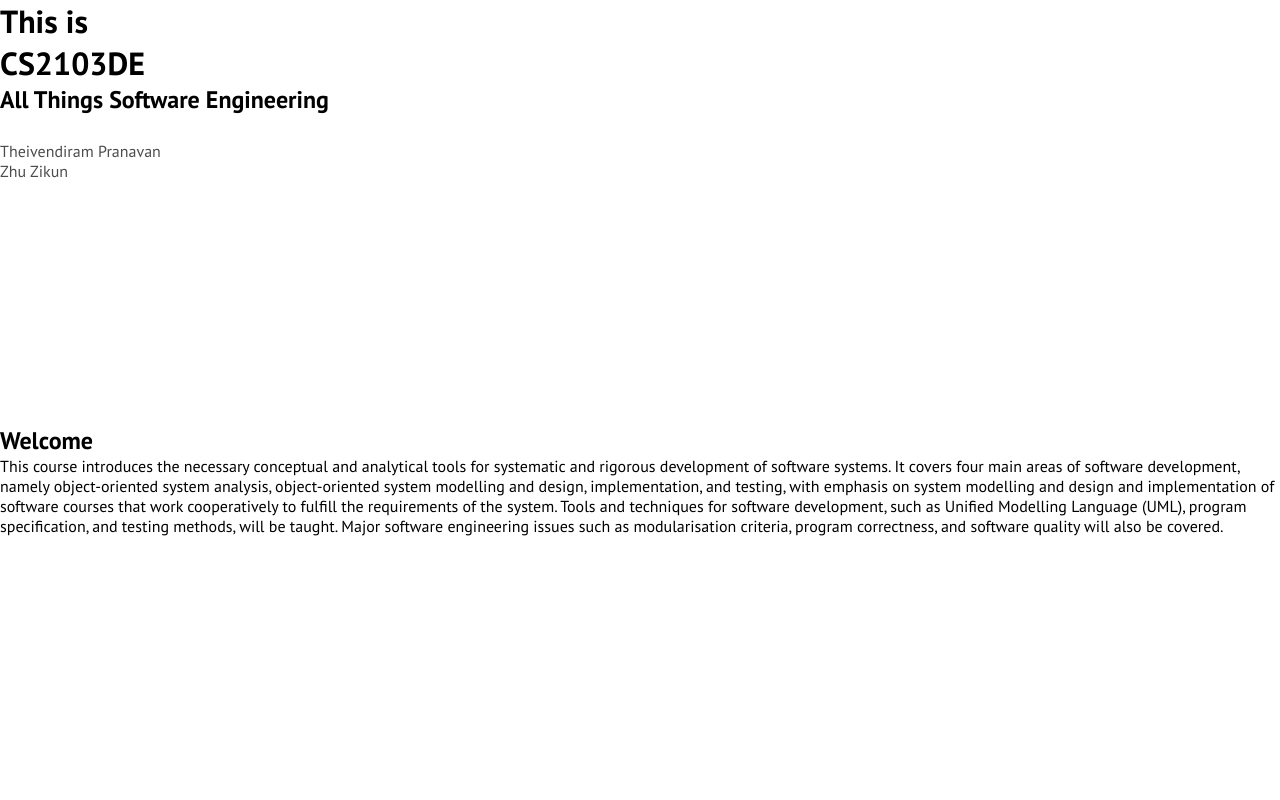
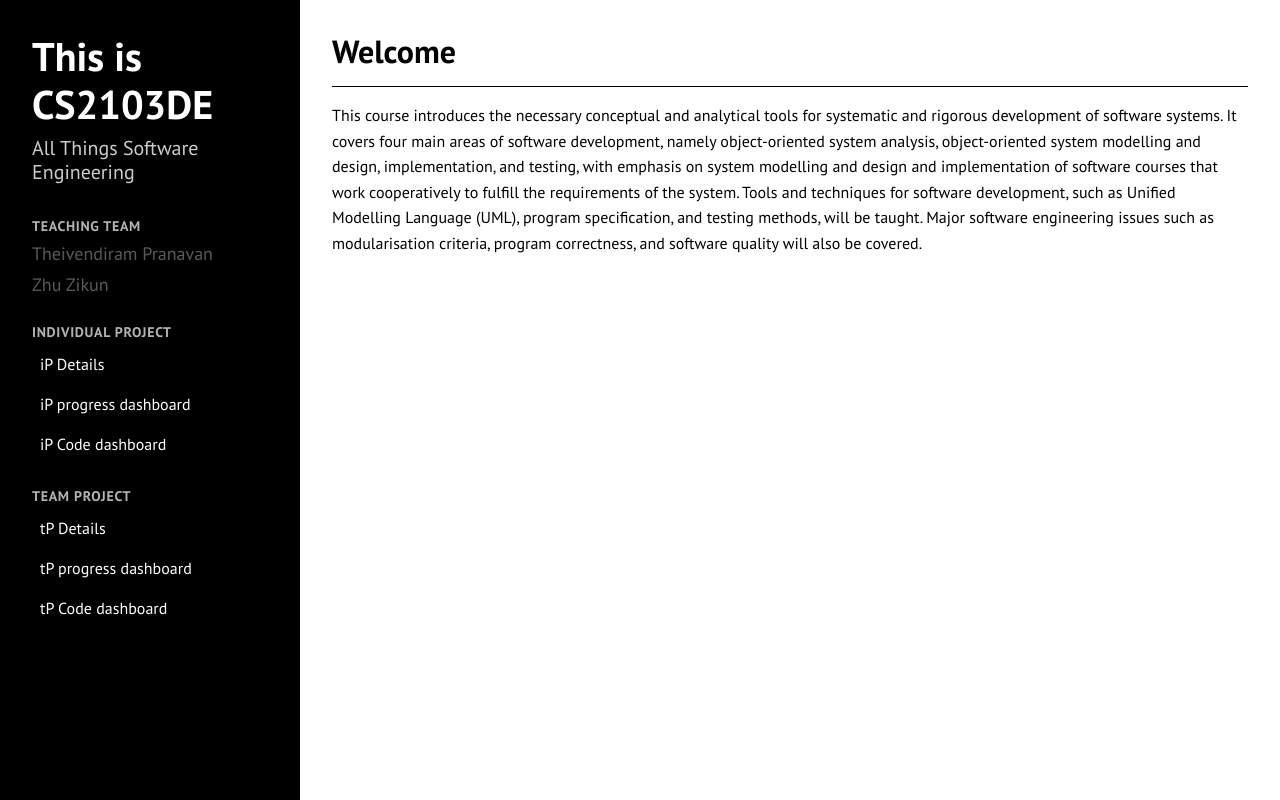
Before and after one commit to nus-cs2103de-ay2425s2/nus-cs2103de-ay2425s2.github.io, a React (Vite) app: page / in a window 1280 px wide. Built offline with nearby package versions, Linux system fonts and the light colour scheme.

Commit message:
fix: add iOS-specific properties to prevent the white highlight rectangle

```diff
--- a/src/index.css
+++ b/src/index.css
@@ -1,66 +1,78 @@
 @import url('https://fonts.googleapis.com/css2?family=PT+Sans:wght@400;700&display=swap');
 
+@tailwind base;
+@tailwind components;
+@tailwind utilities;
+
 /* Base styles */
-:root {
-  font-family: "PT Sans", sans-serif;
+@layer base {
+  html, body, #root {
+    @apply h-screen w-screen font-['PT_Sans'] antialiased;
+    text-size-adjust: 100%;
     -webkit-tap-highlight-color: transparent;
+    -webkit-touch-callout: none;
+  }
 }
 
-* {
-  margin: 0;
-  padding: 0;
-  box-sizing: border-box;
+/* Component styles */
+@layer components {
+  /* Simple scale hover effect */
+  .scale-hover {
+    @apply relative transition-transform duration-300 ease-out cursor-pointer;
+  }
+
+  .scale-hover:hover {
+    @apply transform scale-[1.02];
+  }
+
+  /* Navigation components */
+  .nav-section {
+    @apply relative overflow-hidden transition-all duration-300;
+    -webkit-tap-highlight-color: transparent;
     -webkit-touch-callout: none;
   }
 
-a {
-  -webkit-tap-highlight-color: transparent;
-  -webkit-user-select: none;
-  -webkit-touch-callout: none;
-  color: inherit;
-  text-decoration: none;
+  .nav-section::before {
+    @apply content-[''] absolute inset-0 opacity-0 transition-opacity duration-300;
+    background: linear-gradient(120deg, transparent, rgba(255, 255, 255, 0.05), transparent);
+  }
+
+  .nav-section:hover::before {
+    @apply opacity-100;
   }
 
   .nav-link {
-  display: block;
-  padding: 0.375rem 0.5rem;
-  color: rgba(255, 255, 255, 0.7);
-  transition: color 0.15s ease-in-out;
-  position: relative;
-}
-
-.nav-link:hover {
-  color: rgba(255, 255, 255, 1);
+    @apply relative flex items-center px-2 py-1.5 rounded-l-md overflow-hidden
+           transition-all duration-300 ease-out hover:-translate-x-1;
+    -webkit-tap-highlight-color: transparent;
+    -webkit-touch-callout: none;
   }
 
   .nav-link::before {
-  content: "";
-  position: absolute;
-  left: 0;
-  top: 0;
-  bottom: 0;
-  width: 0.25rem;
-  background-color: transparent;
-  transition: background-color 0.15s ease-in-out;
+    @apply content-[''] absolute left-0 w-0.5 h-0 bg-white/30
+           transition-all duration-300 rounded-l;
   }
 
   .nav-link:hover::before {
-  background-color: rgba(255, 255, 255, 0.5);
+    @apply h-full;
   }
 
-.section-header {
-  font-size: 14px;
-  font-weight: bold;
-  text-transform: uppercase;
-  color: rgba(255, 255, 255, 0.7);
-  margin-bottom: 0.5rem;
+  .nav-link::after {
+    @apply content-[''] absolute inset-0 opacity-0 transition-opacity duration-300 rounded-l-md;
+    background: linear-gradient(90deg, rgba(255, 255, 255, 0.05) 0%, transparent 100%);
   }
 
-.text-glow {
-  opacity: 0.7;
-  transition: opacity 0.15s ease-in-out;
+  .nav-link:hover::after {
+    @apply opacity-100;
   }
 
-.text-glow:hover {
-  opacity: 1;
+  /* Text effects */
+  .text-glow {
+    @apply transition-all duration-300 opacity-70 hover:opacity-100;
   }
+
+  /* Section headers */
+  .section-header {
+    @apply text-white/70 font-semibold text-sm uppercase tracking-wider mb-1;
+  }
+}
```
Lines whose indentation alone changed are shown as unchanged.
